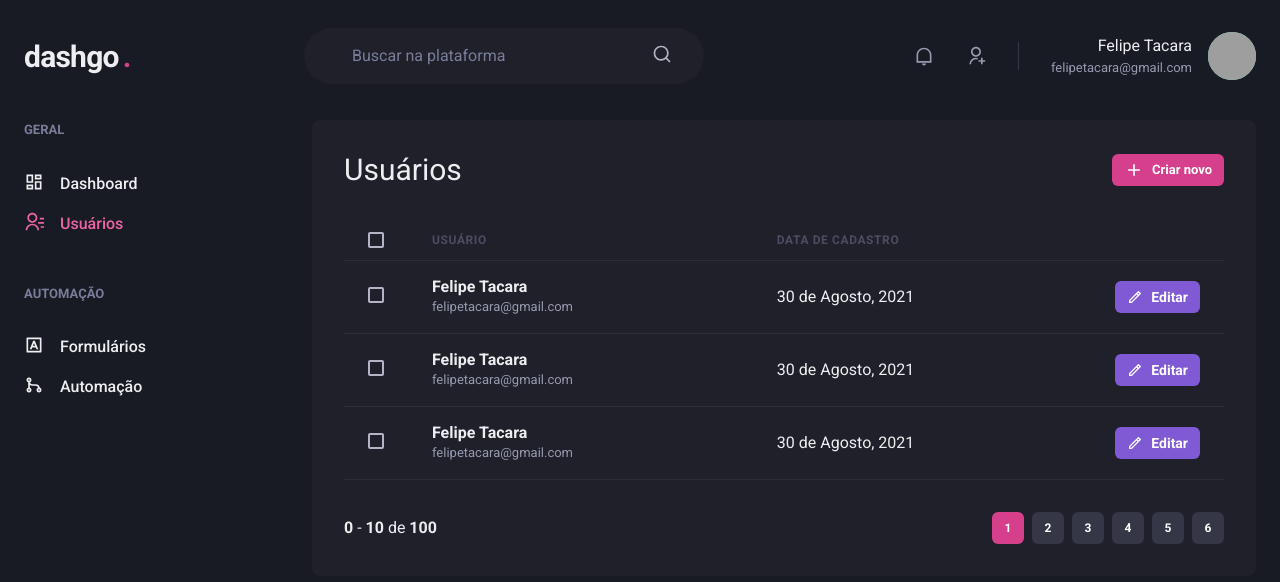
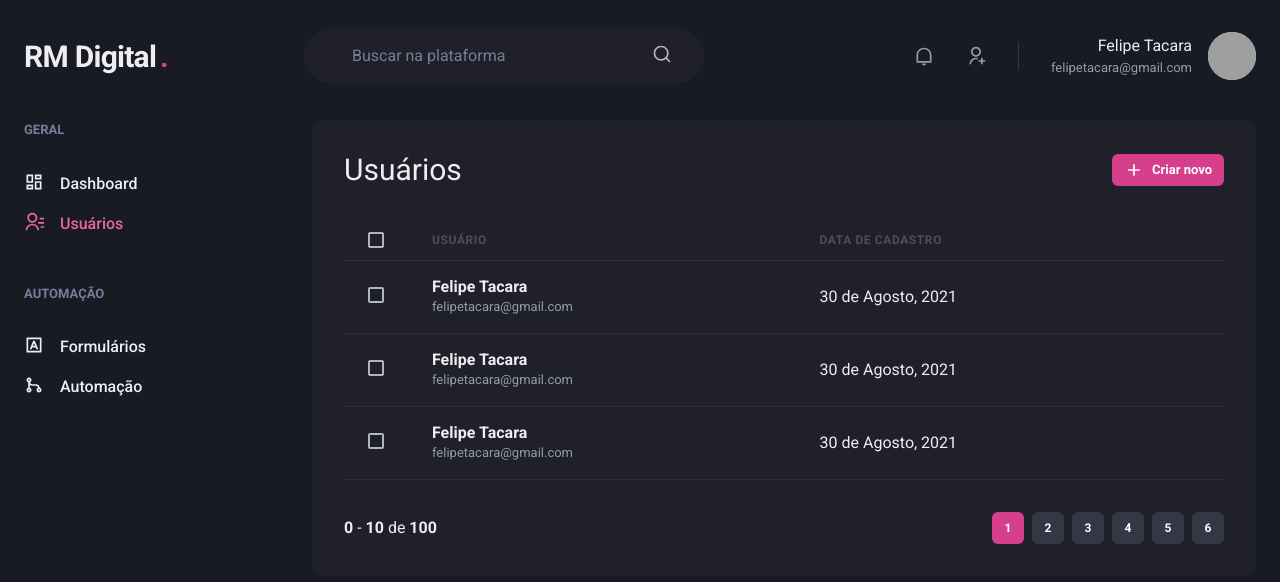
Before and after one commit to FelipeTacara/dashgo, a Next.js app: page /users in a window 1280 px wide. Shown: the top 582 px of the page. Built offline with nearby package versions, Linux system fonts and the light colour scheme; grey boxes are pictures that could not be loaded.

Commit message:
example dashboard

```diff
--- a/src/components/Header/Logo.tsx
+++ b/src/components/Header/Logo.tsx
@@ -8,7 +8,7 @@ export function Logo() {
             letterSpacing="tight"
             w="64"
         >
-            dashgo
+            RM Digital
         <Text
             as="span"
             ml="1"
--- a/src/pages/users/index.tsx
+++ b/src/pages/users/index.tsx
@@ -74,18 +74,6 @@ export default function UserList() {
                                         30 de Agosto, 2021
                                     </Td>)}
                                     <Td>
-                                    <Button
-                                        as="a"
-                                        size="sm"
-                                        fontSize="sm"
-                                        colorScheme="purple"
-                                        leftIcon={<Icon
-                                        as={RiPencilLine}
-                                        fontSize="16"
-                                        />}
-                                    >
-                                        Editar
-                                    </Button>
                                     </Td>
                                 </Tr><Tr>
                                     <Td px={["4", "4", "6"]}>
@@ -101,18 +89,6 @@ export default function UserList() {
                                         30 de Agosto, 2021
                                     </Td>)}
                                     <Td>
-                                    <Button
-                                        as="a"
-                                        size="sm"
-                                        fontSize="sm"
-                                        colorScheme="purple"
-                                        leftIcon={<Icon
-                                        as={RiPencilLine}
-                                        fontSize="16"
-                                        />}
-                                    >
-                                        Editar
-                                    </Button>
                                     </Td>
                                 </Tr><Tr>
                                     <Td px={["4", "4", "6"]}>
@@ -128,18 +104,6 @@ export default function UserList() {
                                         30 de Agosto, 2021
                                     </Td>)}
                                     <Td>
-                                    <Button
-                                        as="a"
-                                        size="sm"
-                                        fontSize="sm"
-                                        colorScheme="purple"
-                                        leftIcon={<Icon
-                                        as={RiPencilLine}
-                                        fontSize="16"
-                                        />}
-                                    >
-                                        Editar
-                                    </Button>
                                     </Td>
                                 </Tr>
                             </Tbody>
```
